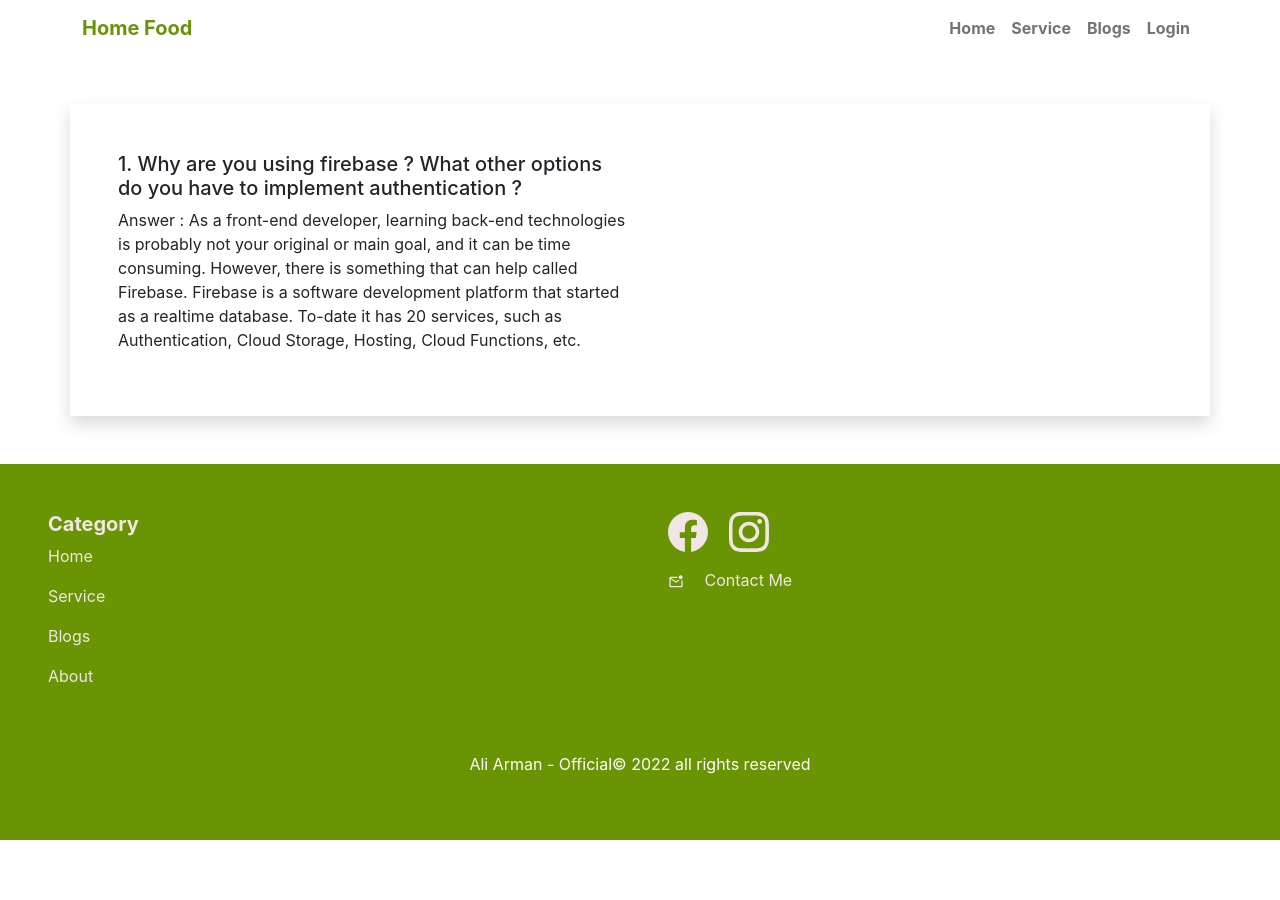
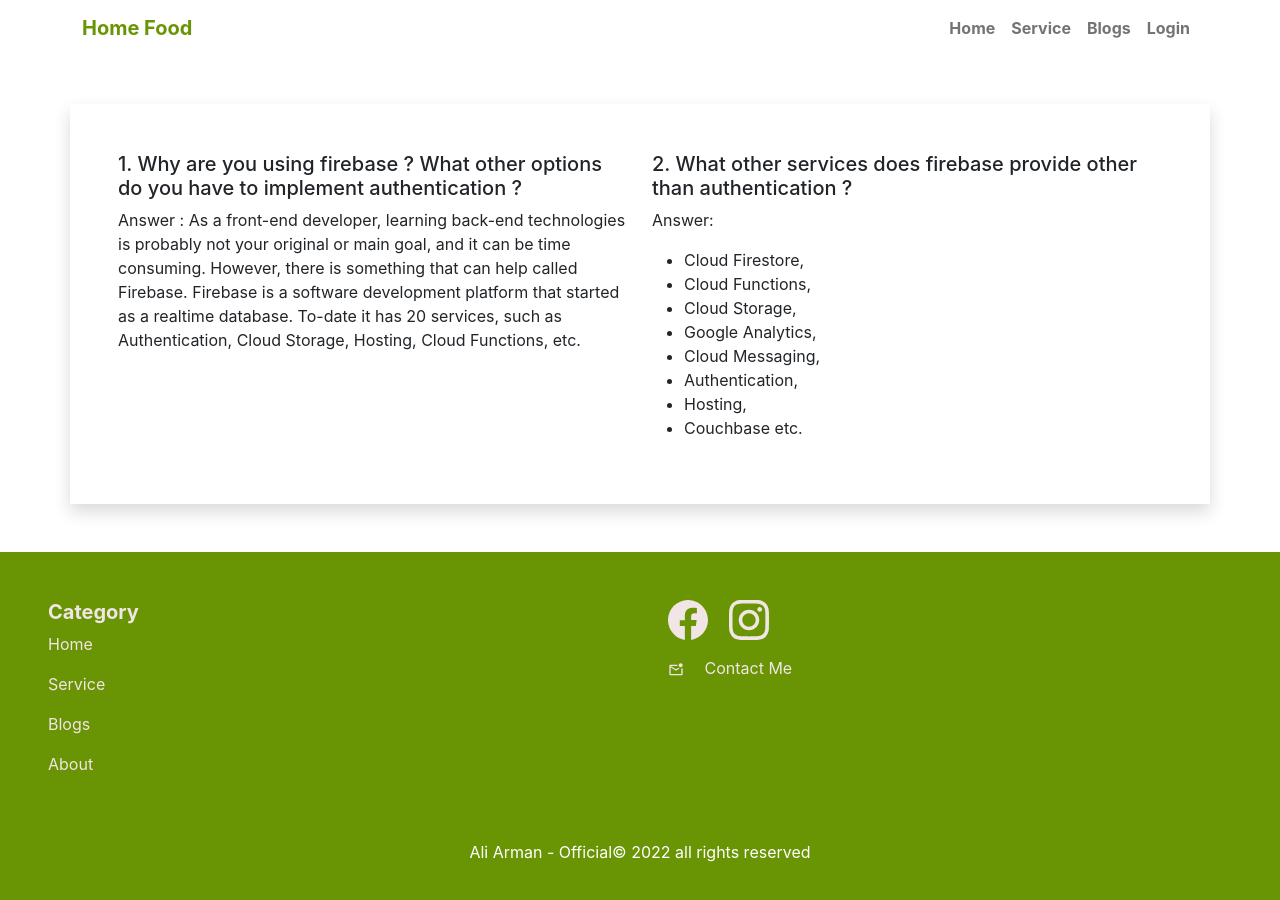
Before and after one commit to aliarman78/assignments-10, a React (Create React App) app: page /blog in a window 1280 px wide. Shown: the top 900 px of the page. Before the commit the page ends 840 px from the top, so only its background shows below. Built offline with nearby package versions, Linux system fonts and the light colour scheme; no server answers.

Commit message:
2nd ans done

```diff
--- a/src/Components/Pages/Blog/BLog.js
+++ b/src/Components/Pages/Blog/BLog.js
@@ -17,7 +17,19 @@ const BLog = () => {
                 <h5> 1. Why are you using firebase ? What other options do you have to implement authentication ?</h5>
                 <p> Answer : As a front-end developer, learning back-end technologies is probably not your original or main goal, and it can be time consuming. However, there is something that can help called Firebase. Firebase is a software development platform that started as a realtime database. To-date it has 20 services, such as Authentication, Cloud Storage, Hosting, Cloud Functions, etc.<br />
                 </p> </Col>
-
+            < Col >
+                <h5> 2. What other services does firebase provide other than authentication ? </h5> <p> Answer: </p>
+                <ul>
+                    <li> Cloud Firestore, </li>
+                    <li> Cloud Functions, </li>
+                    <li> Cloud Storage, </li>
+                    <li> Google Analytics, </li>
+                    <li> Cloud Messaging, </li>
+                    <li> Authentication, </li>
+                    <li> Hosting, </li>
+                    <li> Couchbase etc. </li>
+                </ul>
+            </Col>
 
         </Row> </div>
     );
```
